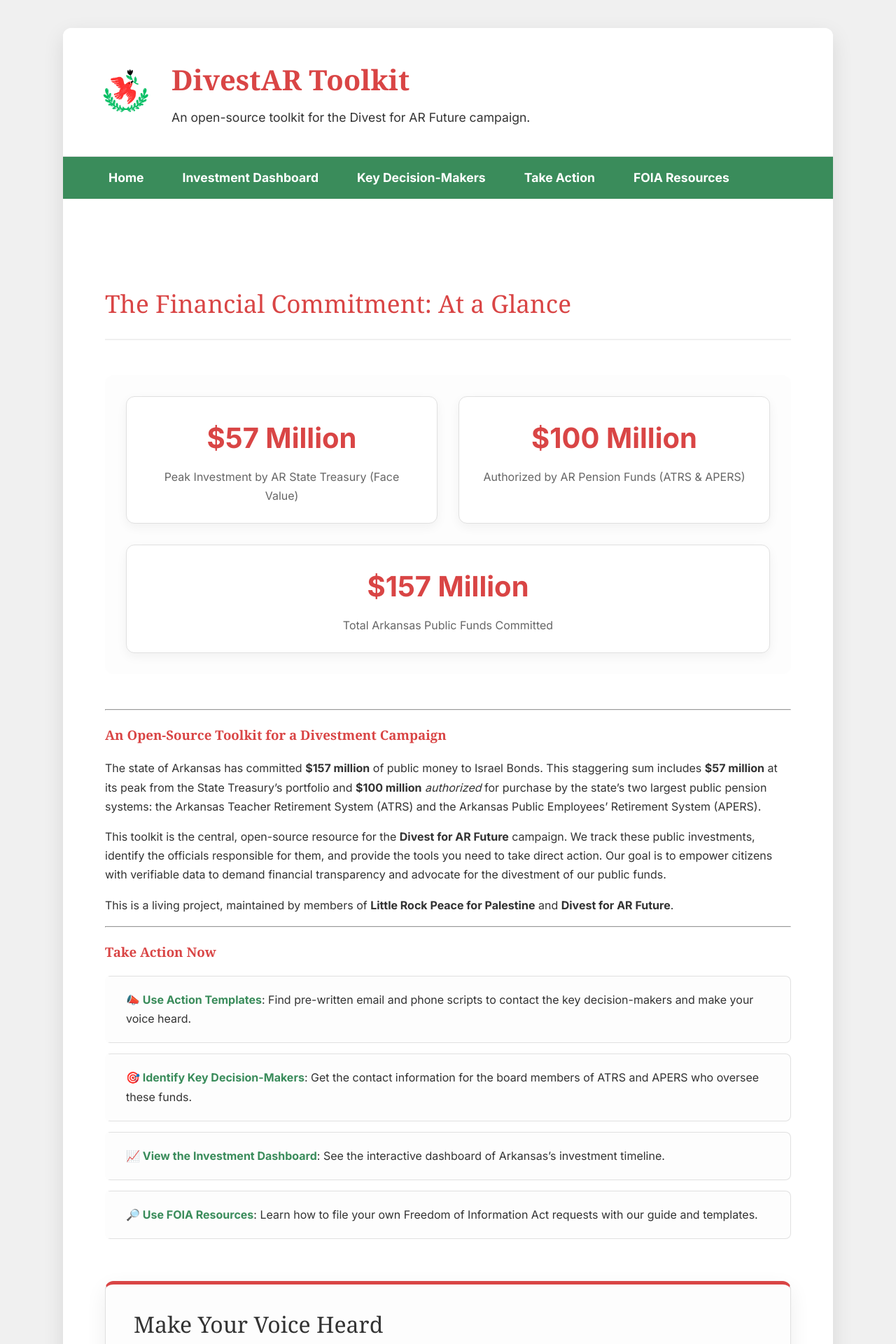
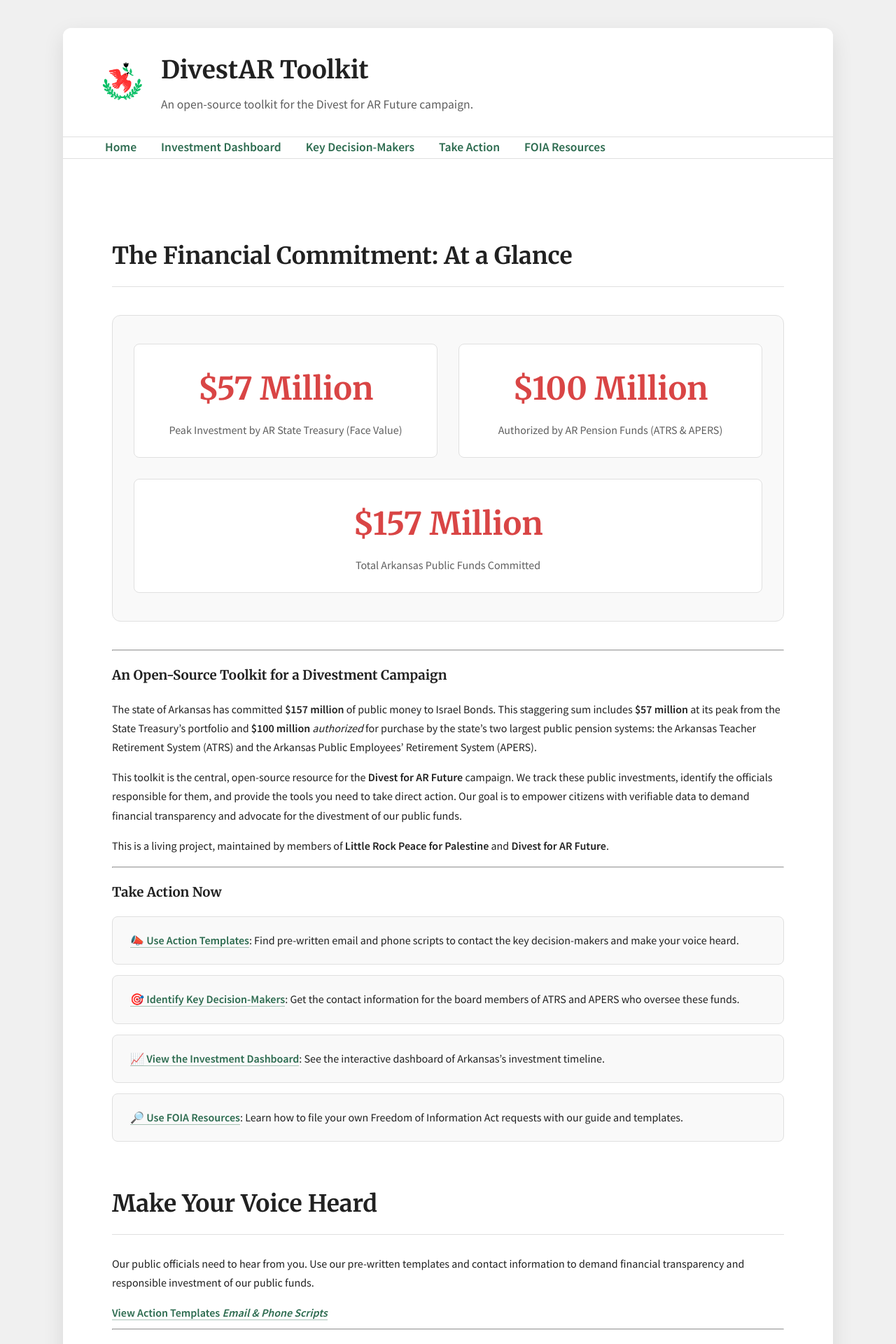
Before and after one commit to DunlapJP/divestar-toolkit, a Jekyll site: the page built from README.md, in a window 1280 px wide. Shown: the top 1920 px of the page at 70% size. Built offline with Jekyll 4.4.1, drawn with Linux system fonts in a browser that asks for light colours; some web fonts are replaced; our own code applies the rules of GitHub Pages for plain Markdown files.

Commit message:
Update style.css

```diff
--- a/assets/css/style.css
+++ b/assets/css/style.css
@@ -3,12 +3,13 @@
 /* --- Color and Font Variables --- */
 :root {
     --primary-red: #d94545;
-    --primary-green: #3a8c5b;
-    --dark-text: #333333;
-    --light-background: #fdfdfd;
+    --primary-green: #2c6b4f; /* Deeper Green */
+    --dark-text: #212121;
+    --body-text: #5f5f5f;
+    --light-background: #f9f9f9;
     --border-color: #e0e0e0;
-    --header-font: 'Georgia', serif;
-    --body-font: 'Inter', 'Helvetica', Arial, sans-serif;
+    --header-font: 'Merriweather', 'Georgia', serif;
+    --body-font: 'Source Sans Pro', 'Helvetica', Arial, sans-serif;
 }
 
 /* --- General Body Styling --- */
@@ -34,36 +35,36 @@ body {
 /* --- Header and Logo --- */
 .header-container {
     background-color: #fff;
-    padding: 40px 50px;
+    padding: 30px 50px;
     display: flex;
     align-items: center;
     border-bottom: 1px solid var(--border-color);
 }
 
 .logo {
-    width: 80px;
+    width: 70px;
     height: auto;
-    margin-right: 25px;
+    margin-right: 20px;
 }
 
 .site-title {
     font-family: var(--header-font);
-    font-size: 2.5em;
-    color: var(--primary-red);
+    font-size: 2.2em;
+    color: var(--dark-text);
     margin: 0;
 }
 
 .site-description {
     font-size: 1.1em;
     margin: 5px 0 0 0;
-    color: var(--dark-text);
+    color: var(--body-text);
 }
-
 
 /* --- Navigation Bar --- */
 nav {
-    background-color: var(--primary-green);
-    padding: 15px 50px;
+    background-color: #fff;
+    padding: 0 50px;
+    border-bottom: 1px solid var(--border-color);
 }
 
 nav ul {
@@ -71,84 +72,78 @@ nav ul {
     margin: 0;
     padding: 0;
     display: flex;
-    gap: 25px;
+    gap: 15px;
     flex-wrap: wrap;
 }
 
 nav a {
-    color: white;
+    color: var(--primary-green);
     text-decoration: none;
-    font-weight: bold;
+    font-weight: 600; /* Bolder */
     font-size: 1.1em;
-    padding: 10px 15px;
-    border-radius: 8px;
-    transition: background-color 0.3s ease;
+    padding: 20px 10px;
+    border-bottom: 3px solid transparent;
+    transition: all 0.3s ease;
 }
 
 nav a:hover {
-    background-color: rgba(255, 255, 255, 0.2);
+    color: var(--dark-text);
+    border-bottom: 3px solid var(--primary-red);
 }
-
 
 /* --- Main Content Area --- */
 .main-content {
-    padding: 50px 60px 70px 60px;
+    padding: 50px 70px 80px 70px;
 }
 
 h1, h2, h3 {
     font-family: var(--header-font);
-    color: var(--primary-red);
+    color: var(--dark-text);
     text-align: left;
 }
 
-h1 {
-    font-size: 3em;
-}
+h1 { font-size: 2.8em; }
 
 h2 {
-   font-size: 2.2em;
-   font-weight: normal;
-   margin-top: 70px;
-   padding-bottom: 20px;
-   border-bottom: 2px solid #f0f0f0;
+   font-size: 2.1em;
+   font-weight: bold;
+   margin-top: 60px;
+   padding-bottom: 15px;
+   border-bottom: 1px solid var(--border-color);
 }
-
 
 /* --- Data Dashboard (KPIs) --- */
 .data-dashboard {
     text-align: center;
-    margin: 50px 0;
-    padding: 30px;
+    margin: 40px 0;
+    padding: 40px 30px;
     background-color: var(--light-background);
+    border: 1px solid var(--border-color);
     border-radius: 12px;
 }
-
 .kpi-group {
     display: flex;
     justify-content: center;
     gap: 30px;
     flex-wrap: wrap;
 }
-
 .kpi {
     background-color: #fff;
     border: 1px solid var(--border-color);
-    border-radius: 12px;
+    border-radius: 8px;
     padding: 25px 30px;
     min-width: 240px;
     flex: 1;
-    box-shadow: 0 5px 15px rgba(0,0,0,0.05);
 }
-
 .kpi-value {
-    font-size: 2.5em;
+    font-size: 2.8em;
     font-weight: bold;
     color: var(--primary-red);
+    font-family: var(--header-font);
 }
-
 .kpi-label {
     font-size: 1em;
-    color: #666;
+    color: var(--body-text);
     margin-top: 8px;
 }
 
@@ -156,243 +151,74 @@ h2 {
 .main-content a {
     color: var(--primary-green);
     text-decoration: none;
-    border-bottom: 2px solid rgba(58, 140, 91, 0.3);
+    font-weight: 600;
+    border-bottom: 1px solid rgba(44, 107, 79, 0.4);
     transition: all 0.2s ease-in-out;
-    padding-bottom: 2px;
 }
-
 .main-content a:hover {
-    background-color: rgba(58, 140, 91, 0.1);
-    border-bottom-color: var(--primary-green);
+    background-color: rgba(44, 107, 79, 0.1);
 }
-
-.main-content ul {
-    list-style-type: none;
-    padding-left: 0;
-}
-
+.main-content ul { list-style-type: none; padding-left: 0; }
 .main-content li {
     background-color: var(--light-background);
     border: 1px solid var(--border-color);
-    border-left: 5px solid transparent;
     border-radius: 8px;
     padding: 20px 25px;
     margin-bottom: 15px;
-    transition: all 0.2s ease-in-out;
-}
-
-.main-content li:hover {
-    transform: translateY(-3px) scale(1.01);
-    box-shadow: 0 8px 20px rgba(0,0,0,0.07);
-    border-left: 5px solid var(--primary-red);
-}
-
-
-.main-content li a {
-    font-weight: bold;
-    border-bottom: none;
-}
-
-.main-content li a:hover {
-    background-color: transparent;
-    border-bottom: none;
-}
-
-/* --- Chart Container Styling --- */
-.chart-container {
-    position: relative;
-    height: 500px;
-    width: 100%;
-    margin-top: 40px;
-    background-color: #fdfdfd;
-    padding: 20px;
-    border-radius: 12px;
-    border: 1px solid var(--border-color);
-}
-
-/* --- Timeline Styling --- */
-.timeline {
-    position: relative;
-    max-width: 800px;
-    margin: 40px auto;
-    padding-left: 40px;
-    border-left: 4px solid var(--primary-green);
-}
-
-.timeline-item {
-    margin-bottom: 40px;
-    position: relative;
-}
-
-.timeline-item::before {
-    content: '';
-    position: absolute;
-    left: -27px;
-    top: 5px;
-    width: 20px;
-    height: 20px;
-    border-radius: 50%;
-    background-color: #fff;
-    border: 4px solid var(--primary-green);
-}
-
-.timeline-date {
-    font-weight: bold;
-    color: var(--primary-red);
-    margin-bottom: 10px;
-    font-size: 1.1em;
-}
-
-.timeline-content {
-    background-color: var(--light-background);
-    padding: 20px 25px;
-    border-radius: 8px;
-    border: 1px solid var(--border-color);
-    box-shadow: 0 5px 15px rgba(0,0,0,0.05);
-}
-
-.timeline-title {
-    margin-top: 0;
-    color: var(--dark-text);
-    font-size: 1.5em;
-}
-
-.timeline-source-link {
-    display: inline-block;
-    margin-top: 15px;
-    font-weight: bold;
-    border-bottom: none;
-    background-color: var(--primary-green);
-    color: #fff;
-    padding: 8px 15px;
-    border-radius: 8px;
-    transition: background-color 0.3s ease;
-}
-
-.timeline-source-link:hover {
-    background-color: #2e6b48;
-    border-bottom: none;
 }
 
 /* --- Trustee Card Styling --- */
 .trustee-grid {
     display: grid;
-    grid-template-columns: repeat(auto-fill, minmax(280px, 1fr));
+    grid-template-columns: repeat(auto-fill, minmax(300px, 1fr));
     gap: 25px;
     margin-top: 40px;
 }
-
 .trustee-card {
-    background-color: var(--light-background);
+    background-color: #fff;
     border: 1px solid var(--border-color);
-    border-radius: 12px;
+    border-radius: 8px;
     padding: 25px;
-    box-shadow: 0 5px 15px rgba(0,0,0,0.05);
-    transition: all 0.3s ease;
+    display: flex;
+    flex-direction: column;
 }
-
-.trustee-card:hover {
-    transform: translateY(-5px);
-    box-shadow: 0 10px 25px rgba(0,0,0,0.1);
-}
-
 .trustee-name {
     margin: 0 0 5px 0;
     font-size: 1.4em;
-    color: var(--primary-green);
+    color: var(--dark-text);
 }
-
 .trustee-title {
     margin: 0;
-    font-weight: bold;
-    color: var(--dark-text);
+    font-weight: 600;
+    color: var(--body-text);
 }
-
 .trustee-type {
     margin: 5px 0 20px 0;
     font-style: italic;
-    color: #666;
+    color: #888;
     font-size: 0.9em;
+    flex-grow: 1; /* Pushes contact info to the bottom */
 }
-
 .trustee-contact {
     display: flex;
     gap: 15px;
     border-top: 1px solid var(--border-color);
     padding-top: 15px;
 }
-
 .trustee-contact a {
     text-decoration: none;
     padding: 8px 15px;
     border: 1px solid var(--primary-green);
     color: var(--primary-green);
-    border-radius: 8px;
-    font-weight: bold;
+    border-radius: 5px;
+    font-weight: 600;
     transition: all 0.3s ease;
+    text-align: center;
+    flex: 1;
 }
-
 .trustee-contact a:hover {
     background-color: var(--primary-green);
     color: #fff;
-    border-color: var(--primary-green);
-}
-
-/* --- Call to Action Box Styling --- */
-.cta-box {
-    background-color: var(--light-background);
-    border: 1px solid var(--border-color);
-    border-top: 5px solid var(--primary-red);
-    border-radius: 12px;
-    padding: 30px 40px;
-    margin: 60px 0;
-    text-align: center;
-    box-shadow: 0 10px 30px rgba(0,0,0,0.07);
-}
-
-.cta-box h2 {
-    margin-top: 0;
-    font-size: 2em;
-    color: var(--dark-text);
-}
-
-.cta-links {
-    display: flex;
-    justify-content: center;
-    gap: 20px;
-    flex-wrap: wrap;
-    margin-top: 30px;
-}
-
-.cta-links a {
-    background-color: #fff;
-    border: 1px solid var(--border-color);
-    color: var(--dark-text);
-    padding: 20px;
-    border-radius: 8px;
-    text-decoration: none;
-    width: 250px;
-    transition: all 0.3s ease;
-}
-
-.cta-links a:hover {
-    transform: translateY(-5px);
-    box-shadow: 0 10px 25px rgba(0,0,0,0.1);
-    border-color: var(--primary-green);
-    background-color: #fff;
-}
-
-.cta-links a strong {
-    color: var(--primary-green);
-    font-size: 1.3em;
-}
-
-.cta-links a em {
-    display: block;
-    font-size: 0.9em;
-    font-style: normal;
-    color: #666;
-    margin-top: 8px;
 }
 
 /* --- Footer --- */
@@ -404,47 +230,17 @@ h2 {
     font-size: 0.9em;
     color: #666;
 }
-
-.footer-container a {
-    color: var(--primary-green);
-    text-decoration: none;
-    font-weight: bold;
-}
-
-.footer-container a:hover {
-    text-decoration: underline;
-}
+.footer-container a { color: var(--primary-green); text-decoration: none; font-weight: 600; }
+.footer-container a:hover { text-decoration: underline; }
 
 /* --- Mobile Responsiveness --- */
 @media (max-width: 768px) {
-    body {
-        padding: 0;
-    }
-
-    .page-container {
-        border-radius: 0;
-    }
-
-    .header-container {
-        flex-direction: column;
-        text-align: center;
-        padding: 30px 20px;
-    }
-
-    .main-content {
-        padding: 30px 25px;
-    }
-
-    h1 {
-        font-size: 2.5em;
-    }
-
-    h2 {
-        font-size: 1.9em;
-    }
-
-    .kpi-group {
-        flex-direction: column;
-        gap: 15px;
-    }
+    body { padding: 0; }
+    .page-container { border-radius: 0; }
+    .header-container { flex-direction: column; text-align: center; padding: 30px 20px; }
+    .main-content { padding: 30px 25px; }
+    h1 { font-size: 2.2em; }
+    h2 { font-size: 1.8em; }
+    .kpi-group { flex-direction: column; gap: 15px; }
+    nav ul { justify-content: center; }
 }
```
